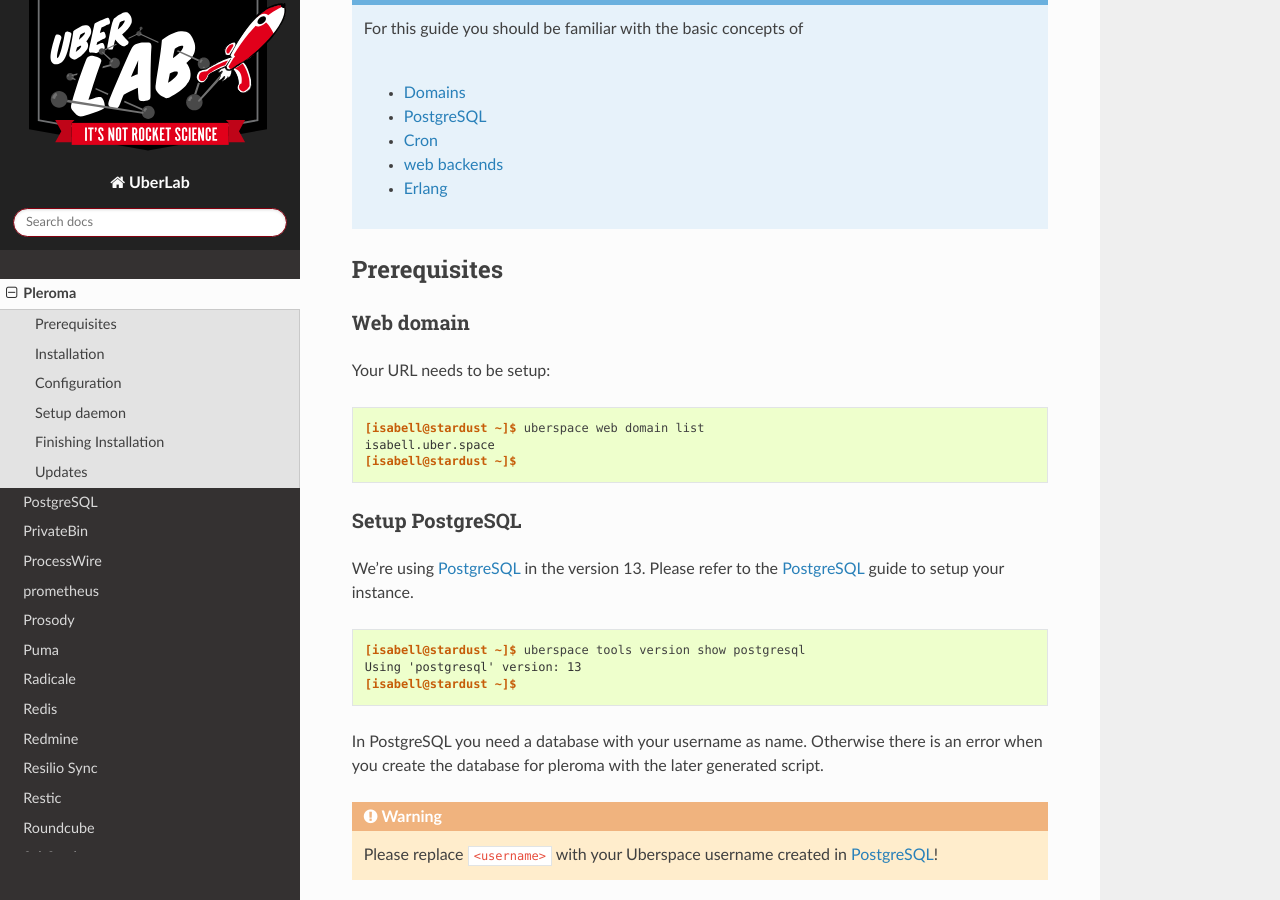
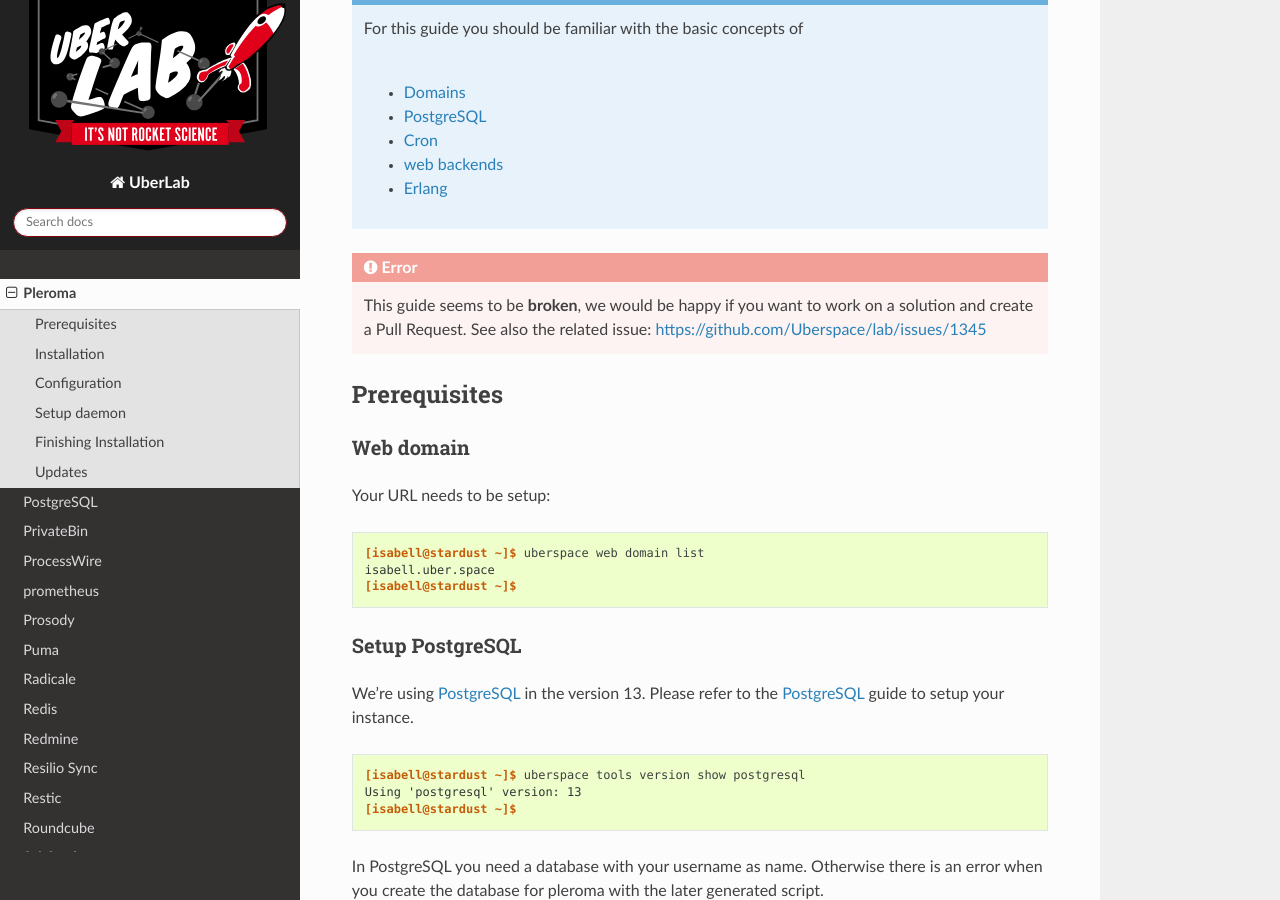
Before and after one commit to Uberspace/lab, a Sphinx documentation site: the page built from source/guide_pleroma.rst, in a window 1280 px wide and 900 px high, scrolled down 1136 px. Built offline with Sphinx 7.4.7 and the Read the Docs theme 2.0.0, drawn with Linux system fonts in a browser that asks for light colours.

Commit message:
[pleroma] guide seems to broken
see issue #1345

```diff
--- a/source/guide_pleroma.rst
+++ b/source/guide_pleroma.rst
@@ -31,6 +31,13 @@
   * :manual:`Cron <daemons-cron>`
   * :manual:`web backends <web-backends>`
   * :manual:`Erlang <lang-erlang>`
+
+
+.. error::
+
+  This guide seems to be **broken**, we would be happy if you want to work on a solution and create a Pull Request.
+  See also the related issue: https://github.com/Uberspace/lab/issues/1345
+
 
 Prerequisites
 =============
```
